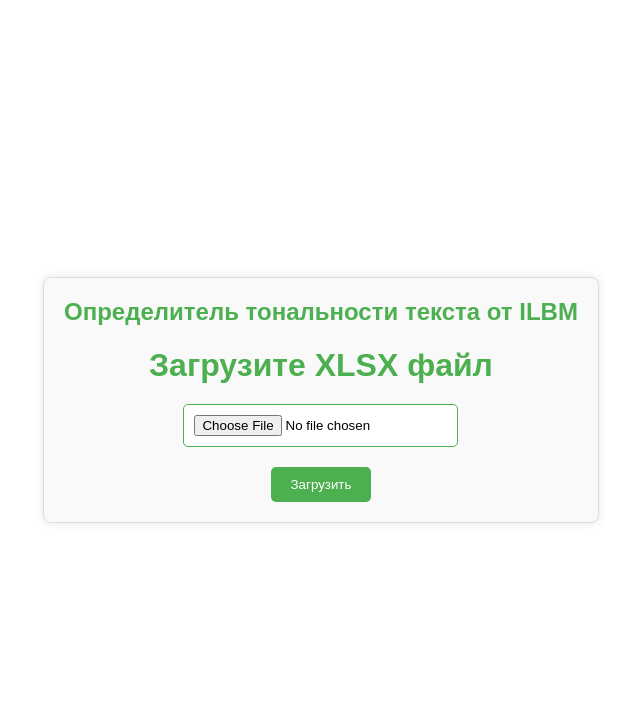
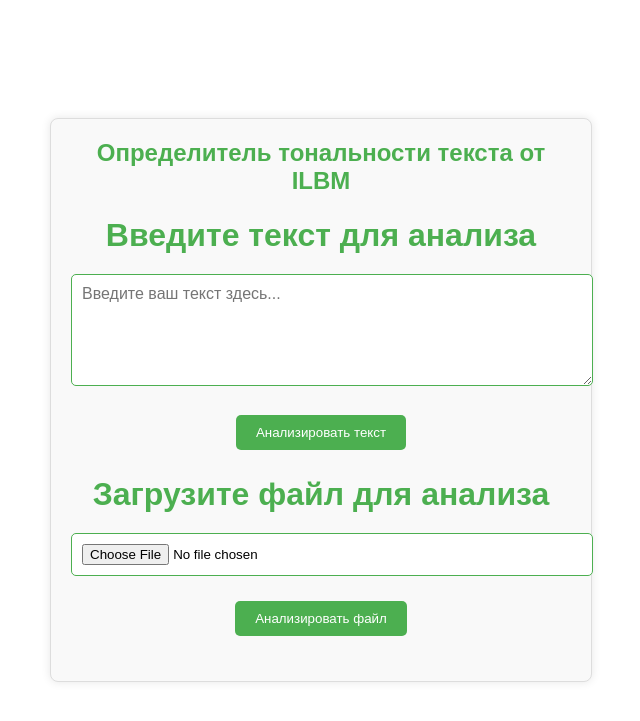
Before and after one commit to Red0c-slgs/ILBM-AI-LearningLab, a Flask app: page / in a window 1280 px wide. Shown: the top 721 px of the page, without its empty margins (319-959 px from the left). Run offline with Flask 3, Linux system fonts and the light colour scheme.

Commit message:
добавлено окно для текста

```diff
--- a/app.py
+++ b/app.py
@@ -1,4 +1,4 @@
-from flask import Flask, render_template, request, redirect, url_for
+from flask import Flask, render_template, request, redirect, url_for, jsonify
 import os
 from werkzeug.utils import secure_filename
 import re
@@ -47,8 +47,19 @@ def upload_file():
 
 @app.route('/text', methods=['POST'])
 def text_mess_get():
+    # Получаем данные из запроса
+    data = request.json  # Ожидаем JSON с ключом "text"
 
-    pass
+    # Проверяем, есть ли текст в запросе
+    if not data or 'text' not in data:
+        return jsonify({"error": "Текст не предоставлен"}), 400
+
+    text = data['text']
+    sentiment = "Good"
+    return jsonify({
+        "text": text,
+        "sentiment": sentiment
+    })
 
 
 
--- a/templates/upload.html
+++ b/templates/upload.html
@@ -23,6 +23,8 @@
             box-shadow: 0 0 10px rgba(0, 0, 0, 0.1);
             text-align: center;
             border: 1px solid #ddd; /* Серая рамка */
+            max-width: 500px;
+            width: 100%;
         }
         h1 {
             margin-bottom: 20px;
@@ -34,6 +36,16 @@
             margin-bottom: 20px;
             color: #4CAF50; /* Зеленый цвет */
         }
+        textarea {
+            width: 100%;
+            padding: 10px;
+            border: 1px solid #4CAF50; /* Зеленая рамка */
+            border-radius: 5px;
+            margin-bottom: 20px;
+            font-family: Arial, sans-serif;
+            font-size: 16px;
+            resize: vertical; /* Разрешаем изменение высоты */
+        }
         input[type="file"] {
             margin-bottom: 20px;
             background-color: #fff; /* Белый фон для input */
@@ -41,6 +53,7 @@
             border: 1px solid #4CAF50; /* Зеленая рамка */
             padding: 10px;
             border-radius: 5px;
+            width: 100%;
         }
         button {
             background-color: #4CAF50; /* Зеленый фон */
@@ -50,6 +63,7 @@
             border-radius: 5px;
             cursor: pointer;
             transition: background-color 0.3s ease;
+            margin: 5px;
         }
         button:hover {
             background-color: #45a049; /* Темно-зеленый при наведении */
@@ -66,20 +80,97 @@
 <body>
     <div class="container">
         <div class="header">Определитель тональности текста от ILBM</div>
-        <h1>Загрузите XLSX файл</h1>
-        <form action="/upload" method="POST" enctype="multipart/form-data">
+
+        <!-- Форма для ввода текста -->
+        <h1>Введите текст для анализа</h1>
+        <form id="textForm">
+            <textarea id="textInput" rows="5" placeholder="Введите ваш текст здесь..."></textarea>
+            <br>
+            <button type="button" onclick="analyzeText()">Анализировать текст</button>
+        </form>
+
+        <!-- Форма для загрузки файла -->
+        <h1>Загрузите файл для анализа</h1>
+        <form id="fileForm" action="/upload" method="POST" enctype="multipart/form-data">
             <input type="file" name="file" accept=".xlsx" required>
             <br>
-            <button type="submit">Загрузить</button>
+            <button type="submit">Анализировать файл</button>
         </form>
 
-        {% if message %}
-            <div class="message">{{ message }}</div>
-        {% endif %}
+        <!-- Блоки для отображения результата и ошибок -->
+        <div id="result" class="message"></div>
+        <div id="error" class="error"></div>
+    </div>
 
-        {% if error %}
-            <div class="error">{{ error }}</div>
-        {% endif %}
-    </div>
+    <script>
+        // Функция для отправки текста на сервер
+        async function analyzeText() {
+            const text = document.getElementById('textInput').value;
+            const resultDiv = document.getElementById('result');
+            const errorDiv = document.getElementById('error');
+
+            // Очищаем предыдущие сообщения
+            resultDiv.textContent = '';
+            errorDiv.textContent = '';
+
+            if (!text) {
+                errorDiv.textContent = 'Пожалуйста, введите текст для анализа.';
+                return;
+            }
+
+            try {
+                // Отправляем POST-запрос на сервер
+                const response = await fetch('/text', {
+                    method: 'POST',
+                    headers: {
+                        'Content-Type': 'application/json',
+                    },
+                    body: JSON.stringify({ text: text }),
+                });
+
+                const data = await response.json();
+
+                if (response.ok) {
+                    // Отображаем результат
+                    resultDiv.textContent = `Тональность текста: ${data.sentiment}`;
+                } else {
+                    // Отображаем ошибку
+                    errorDiv.textContent = data.error || 'Произошла ошибка при анализе текста.';
+                }
+            } catch (error) {
+                errorDiv.textContent = 'Ошибка при отправке запроса на сервер.';
+            }
+        }
+
+        // Обработка отправки файла
+        document.getElementById('fileForm').addEventListener('submit', async (e) => {
+            e.preventDefault(); // Предотвращаем стандартную отправку формы
+
+            const formData = new FormData(e.target);
+            const resultDiv = document.getElementById('result');
+            const errorDiv = document.getElementById('error');
+
+            // Очищаем предыдущие сообщения
+            resultDiv.textContent = '';
+            errorDiv.textContent = '';
+
+            try {
+                const response = await fetch('/upload', {
+                    method: 'POST',
+                    body: formData,
+                });
+
+                const data = await response.json();
+
+                if (response.ok) {
+                    resultDiv.textContent = data.message || 'Файл успешно обработан.';
+                } else {
+                    errorDiv.textContent = data.error || 'Ошибка при обработке файла.';
+                }
+            } catch (error) {
+                errorDiv.textContent = 'Ошибка при отправке файла на сервер.';
+            }
+        });
+    </script>
 </body>
 </html>
```
